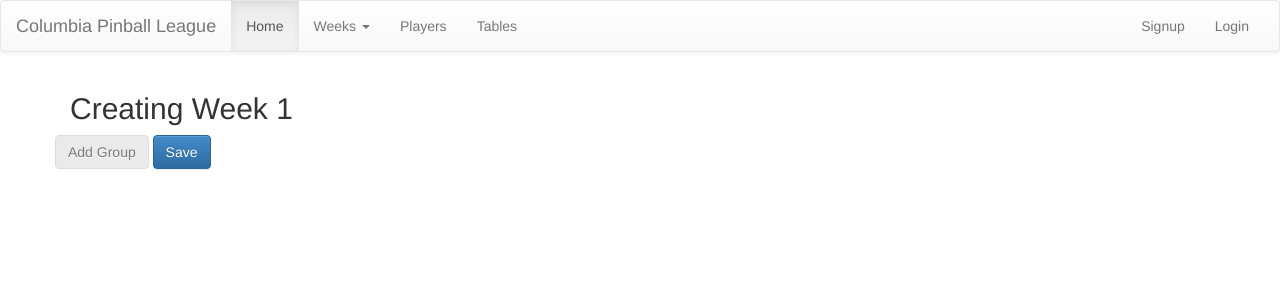
After one commit to jacobrogers/pinball-league, a Django app: page /setupWeek/1 in a window 1280 px wide. The commit adds this page. Shown: the top 300 px of the page. Run offline with Django 3.2, Linux system fonts and the light colour scheme; data comes from the database, SQL or seed files in the repository; data that the repository does not hold is empty; some libraries are stand-ins or nearby versions.

Commit message:
setup weeks

```diff
--- a/assets/js/src/app.js
+++ b/assets/js/src/app.js
@@ -1,19 +1,19 @@
 'use scrict';
 
-angular.module('app', ['ngCookies','ngRoute','controllers', 'config','authentication'], function($routeProvider) {
-	var route = function(path, partial, controller) {
-		$routeProvider.when(path, {templateUrl: '/static/partials/'+partial, controller: controller});
-	};
-	route('/tables', 'tables.html', 'TablesCtrl');
-	route('/players', 'players.html', 'PlayersCtrl');
-	route('/createWeek/:week', 'create_week.html', 'CreateWeekCtrl');
-	route('/week/:week/group/:group', 'group.html', 'GroupCtrl');
-	route('/week/:week', 'week.html', 'WeekCtrl');
-    route('/signup', 'signup.html', 'SignupCtrl');
-    route('/confirmAccount/:token', 'finish_account_setup.html', 'FinishAccountSetupCtrl');
-    route('/login', 'login.html', 'LoginCtrl');
-	route('/', 'index.html', 'IndexCtrl');
-	$routeProvider.otherwise({redirectTo: '/'});
+angular.module('app', ['ngCookies','ngRoute','controllers', 'config'], function($routeProvider) {
+	// var route = function(path, partial, controller) {
+	// 	$routeProvider.when(path, {templateUrl: '/static/partials/'+partial, controller: controller});
+	// };
+	// route('/tables', 'tables.html', 'TablesCtrl');
+	// route('/players', 'players.html', 'PlayersCtrl');
+	// route('/createWeek/:week', 'create_week.html', 'SetupWeekCtrl');
+	// route('/week/:week/group/:group', 'group.html', 'GroupCtrl');
+	// route('/week/:week', 'week.html', 'WeekCtrl');
+ //    route('/signup', 'signup.html', 'SignupCtrl');
+ //    route('/confirmAccount/:token', 'finish_account_setup.html', 'FinishAccountSetupCtrl');
+ //    route('/login', 'login.html', 'LoginCtrl');
+	// route('/', 'index.html', 'IndexCtrl');
+	// $routeProvider.otherwise({redirectTo: '/'});
 })
 .service('$weekService', function() {
     var _weeks = [];
--- a/assets/js/src/createWeekController.js
+++ b/assets/js/src/createWeekController.js
@@ -1,12 +1,15 @@
 'use strict';
 
 angular.module('controllers')
-.controller('CreateWeekCtrl', ['$scope', '$http', '$route', '$location', '$routeParams', '$weekService', function($scope, $http, $route, $location, $routeParams, $weekService) {
+.controller('SetupWeekCtrl', ['$scope', '$http', '$route', '$location', '$routeParams', '$weekService', function($scope, $http, $route, $location, $routeParams, $weekService) {
 	$scope.groups = $scope.players = [];
-	$scope.week = $routeParams.week;
+
+	$scope.init = function(week) {
+		$scope.week = week;
+	};
 
 	var loadPlayers = function() {
-		var playersPath = ($scope.week == 1) ? 'api/players' : '/api/setupWeek/'+$scope.week;
+		var playersPath = ($scope.week == 1) ? '/api/players' : '/api/setupWeek/'+$scope.week;
 		$http.get(playersPath).success(function(data) {
 			if ($scope.week == 1) {
 				$scope.players = data;
@@ -99,9 +102,7 @@ angular.module('controllers')
 		}
 		$http.post('/api/saveGroups', {week: $scope.week, groups: $scope.groups})
 			.success(function(data) {
-				$route.reload();
-				$location.path('/');
-				$weekService.addWeek($scope.week);
+				$scope.weekSetup = true;
 			})
 			.error(function(data, status, headers, config) {
 				$scope.error = true;
--- a/main/views.py
+++ b/main/views.py
@@ -12,7 +12,7 @@ def basic_json(value):
     return {'id': value.id, 'name': value.name}
 
 def json_player(player):
-    json = {'id': player.id, 'name': player_name(player) }
+    json = {'id': player.id, 'name': player.name }
     return json
 
 def json_game(game):
@@ -30,16 +30,16 @@ def fetch_players(request):
     return json_response(players)
 
 def fetch_tables(request):
-    def best_game(table):
-        games = League_Game.objects.filter(table__id=table['id']).order_by('-score')
-        if len(games) > 0:
-            high_score = games[0]
-            return {'player': high_score.player.name, 'score': high_score.score, 'week': high_score.group.week}
-        else:
-            return {}
+    # def best_game(table):
+    #     games = League_Game.objects.filter(table__id=table['id']).order_by('-score')
+    #     if len(games) > 0:
+    #         high_score = games[0]
+    #         return {'player': high_score.player.name, 'score': high_score.score, 'week': high_score.group.week}
+    #     else:
+    #         return {}
     tables = list(Table.objects.all().values())
-    for table in tables:
-        table['best_game'] = best_game(table)
+    # for table in tables:
+    #     table['best_game'] = best_game(table)
     return json_response(tables)
 
 def fetch_groups(request, week):
@@ -73,51 +73,6 @@ def index(request):
     weeks = [group.week for group in Group.objects.distinct('week')]
     maxWeek = max(weeks) if weeks else 1
     return render(request, 'index.html', {'weeks': weeks})
-
-@ensure_csrf_cookie
-def signup(request):
-    if request.method == 'POST':
-        payload = json_payload(request)
-        pc = Player_Confirmation()
-        pc.username = payload['username']
-        pc.email = payload['email']
-        pc.confirmation_token = binascii.hexlify(os.urandom(16))
-        pc.save()
-        send_email(pc.email, pc.confirmation_token)
-        return HttpResponse(status=201)
-    else:
-        return HttpResponse(status=400)
-
-def fetch_player_confirmation(request, token):
-    try:
-        pc = Player_Confirmation.objects.get(confirmation_token=token)
-        return json_response({'token': pc.confirmation_token, 'email': pc.email, 'username': pc.username})
-    except Player_Confirmation.DoesNotExist:
-        return HttpResponse(status=404)
-
-def confirm_account(request, token):
-    if request.method == 'POST':
-        try:
-            pc = Player_Confirmation.objects.get(confirmation_token=token)
-        except Player_Confirmation.DoesNotExist:
-            return HttpResponse(status=404)
-
-        payload = json_payload(request)
-
-        user = User.objects.create_user(pc.username, pc.email, payload['password'])
-        user.first_name = payload['firstName']
-        user.last_name = payload['lastName']
-        user.save()
-
-        player = Player()
-        player.signature = payload['signature']
-        player.ifpa_id = payload['ifpa_id'] if 'ifpa_id' in payload else None
-        player.user = user
-        player.save()
-        pc.delete()
-        return HttpResponse(status=201)
-    else:
-        return HttpResponse(status=400)
 
 @ensure_csrf_cookie
 def save_groups(request):
@@ -283,3 +238,13 @@ class ConfirmAccountView(View):
         else:
             pc = Player_Confirmation.objects.get(confirmation_token=token)
             return render(request, 'confirm_account.html', {'token': token, 'player_confirmation': pc, 'form': form})
+
+class SetupWeekView(View):
+
+    def get(self, request, week):
+        return render(request, 'setup_week.html', {'week': week})
+
+class WeekView(View):
+
+    def get(self, request, week):
+        return render(request, 'week.html', {})
--- a/pinball_league/urls.py
+++ b/pinball_league/urls.py
@@ -10,8 +10,8 @@ def main_view(path, action):
 	return url(r'^%s' % (path), 'main.views.%s' % (action))
 
 api_urls = patterns('',
-	# main_view('api/players', 'fetch_players'),
-	# main_view('api/tables', 'fetch_tables'),
+	main_view('api/players', 'fetch_players'),
+	main_view('api/tables', 'fetch_tables'),
 	main_view('api/saveGroups', 'save_groups'),
 	main_view('api/week/(?P<week>.+)', 'fetch_groups'),
     main_view('api/setupWeek/(?P<week>.+)', 'setup_week'),
@@ -29,6 +29,8 @@ urlpatterns = patterns('',
     url(r'^players', views.PlayerView.as_view()),
     url(r'^signup', views.SignupView.as_view()),
     url(r'^confirmAccount/(?P<token>.+)', views.ConfirmAccountView.as_view()),
+    url(r'^setupWeek/(?P<week>.+)', views.SetupWeekView.as_view()),
+    url(r'^week/(?P<week>.+)', views.WeekView.as_view()),
     url(r'^api/auth/$', views.AuthView.as_view(), name='authenticate'),
     url(r'^$', 'main.views.index'),
 )
--- a/templates/base.html
+++ b/templates/base.html
@@ -28,7 +28,7 @@
     		</div>
     		<div class="navbar-collapse collapse">
 	        	<ul class="nav navbar-nav" ng-controller="NavCtrl" ng-init="init({{weeks}})">
-	            	<li ng-class="navClass('home')"><a href="#/">Home</a></li>
+	            	<li ng-class="navClass('home')"><a href="/">Home</a></li>
 	            	<li ng-class="navClass('week')" class="dropdown">
 	            		<a href="" class="dropdown-toggle" data-toggle="dropdown">Weeks <b class="caret"></b></a>
 	            		<ul class="dropdown-menu">
@@ -62,13 +62,7 @@
 	<script src="{{STATIC_URL}}js/lib/angular/angular-resource.min.js"></script>
 	<script src="{{STATIC_URL}}js/src/app.js"></script>
 	<script src="{{STATIC_URL}}js/src/config.js"></script>
-	<script src="{{STATIC_URL}}js/src/playersController.js"></script>
-	<script src="{{STATIC_URL}}js/src/tablesController.js"></script>
 	<script src="{{STATIC_URL}}js/src/createWeekController.js"></script>
-	<script src="{{STATIC_URL}}js/src/weekController.js"></script>
-	<script src="{{STATIC_URL}}js/src/groupController.js"></script>
-	<script src="{{STATIC_URL}}js/src/signup.js"></script>
-	<script src="{{STATIC_URL}}js/src/login.js"></script>
 	{% endblock %}
 </body>
 </html>
--- /dev/null
+++ b/templates/setup_week.html
@@ -0,0 +1,59 @@
+{% extends 'base.html' %}
+
+{% block content %}
+
+<div ng-controller="SetupWeekCtrl" ng-init="init({{week}})">
+    <div ng-show="weekSetup" ng-cloak>
+        <p class="alert alert-success">Week {{week}} created!</p>
+        <div>
+            <a href="/week/1" class="btn btn-primary btn-lg" role="button">View</a>
+        </div>
+    </div>
+    <div ng-show="!weekSetup">
+        <div ng-show="error" class="alert alert-danger">Error saving groups.</div>
+        <div class="h2">Creating Week {$ week $}</div>
+        <div ng-repeat="group in groups">
+            <div class="page-header">
+                    <div class="h3">Group {$ $index+1 $} <a><small ng-click="removeGroup(group)">X</small></a></div>
+            </div>
+            <div class="row">
+                <div class="col-md-4">
+                    <ol>
+                        <li ng-repeat="player in group.players">
+                            <span>{$ player.name $}</span>
+                            <span ng-if="player.league_points >= 0">- {$ player.league_points $} points</span>
+                            <span ng-if="player.direction == 'up'" class="glyphicon glyphicon-arrow-up"></span>
+                            <span ng-if="player.direction == 'down'" class="glyphicon glyphicon-arrow-down"></span>
+                            <span ng-if="player.direction == 'same'" class="glyphicon glyphicon-minus"></span>
+                            <a href="" class="remove" ng-click="removePlayer(group, player)">X</a>
+                        </li>
+                    <ol>
+                    <select ng-model="group.selectedPlayer" ng-options="player.name for player in players">
+                        <option value="">Select Player</option>
+                    </select>
+                    <br/>
+                    <button type="button" ng-click="addPlayer(group)" class="btn btn-default" ng-disabled="!group.selectedPlayer || group.players.length >= 4">Add Player</button>
+                </div>
+                <div class="col-md-4">
+                    <ul>
+                        <li ng-repeat="table in group.tables">
+                            <span>{$ table.name $}</span>
+                            <a href="" class="remove" ng-click="removeTable(group, table)">X</a>
+                        </li>
+                    <ul>
+                    <select ng-model="group.selectedTable" ng-options="table.name for table in group.availableTables">
+                        <option value="">Select Table</option>
+                    </select>
+                    <br/>
+                    <button type="button" ng-click="addTable(group)" class="btn btn-default" ng-disabled="!group.selectedTable || group.tables.length >= 3">Add Table</button>
+                </div>
+            </div>
+        </div>
+
+        <div class="row">
+            <button type="button" ng-click="addGroup()" class="btn btn-default" ng-disabled="players.length==0">Add Group</button>
+            <button type="button" ng-click="saveGroups()" class="btn btn-primary">Save</button>
+        </div>
+    </div>
+</div>
+{% endblock %}
--- /dev/null
+++ b/templates/week.html
@@ -0,0 +1,5 @@
+{% extends 'base.html' %}
+
+{% block content %}
+
+{% endblock %}
```
